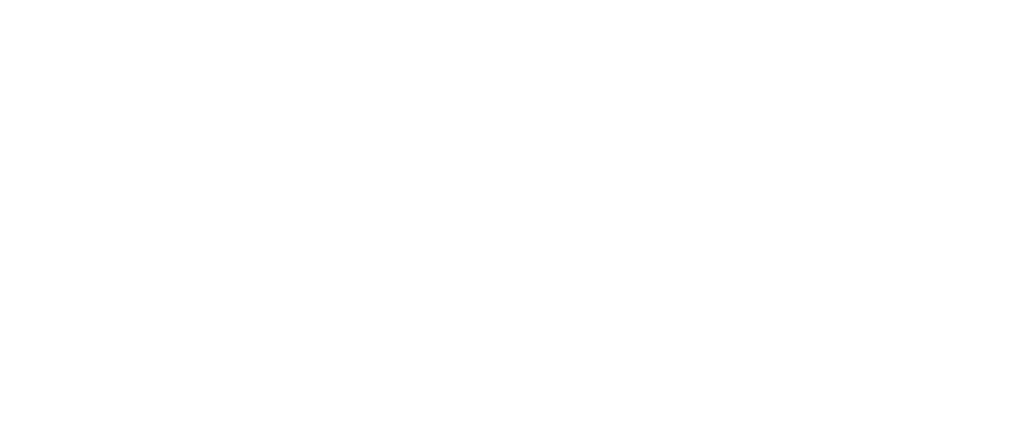
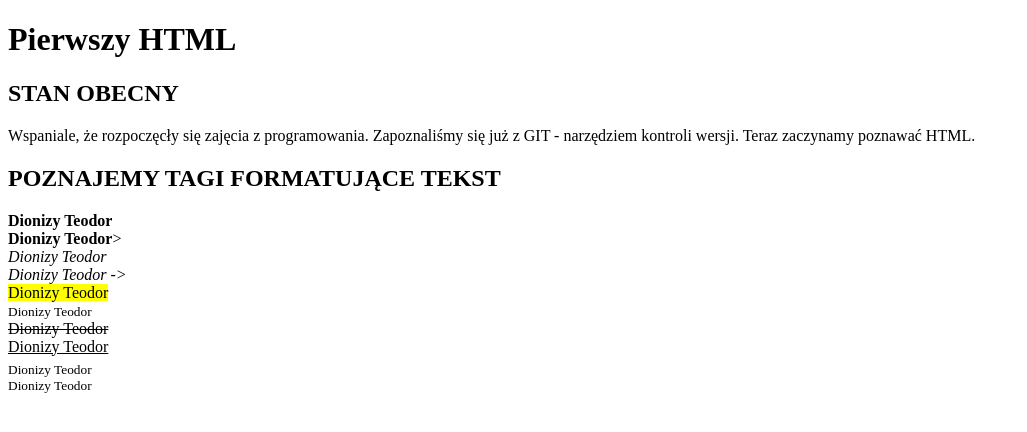
Before and after one commit to AZientara/szkolenie, a plain HTML site: page index.html in a window 1280 px wide. Shown: the whole page, without its empty margins (0-1027 px from the left). Drawn offline with Linux system fonts and the light colour scheme.

Commit message:
zakonczone cwiczenie tagowania plus br czyli entery

```diff
--- a/index.html
+++ b/index.html
@@ -1,9 +1,36 @@
 <!DOCTYPE html>
 <html>
     <head>
+        <meta charset="utf-8">
         <title>HTML</title>
     </head>
     <body>
-
+        <h1>Pierwszy HTML</h1>
+        <h2>STAN OBECNY</h2>
+        <P>
+            Wspaniale, że rozpoczęcły się zajęcia z programowania. Zapoznaliśmy się już z GIT - narzędziem kontroli wersji.
+            Teraz zaczynamy poznawać HTML.
+        </P>
+    <h2>POZNAJEMY TAGI FORMATUJĄCE TEKST</h2>
+    <b> Dionizy Teodor</b>
+    <br>
+    <strong> Dionizy Teodor</strong>>
+    <br>
+    <i> Dionizy Teodor </i>
+    <br>
+    <em> Dionizy Teodor -> </em>
+    <br>
+    <mark> Dionizy Teodor</mark>
+    <br>
+    <small> Dionizy Teodor</small>
+    <br>
+    <del> Dionizy Teodor</del>
+    <br>
+    <ins> Dionizy Teodor</ins>
+    <br>
+    <sub> Dionizy Teodor</sub>
+    <br>
+    <sup> Dionizy Teodor    </sup>
+    <br>
     </body>
 </html>
```
